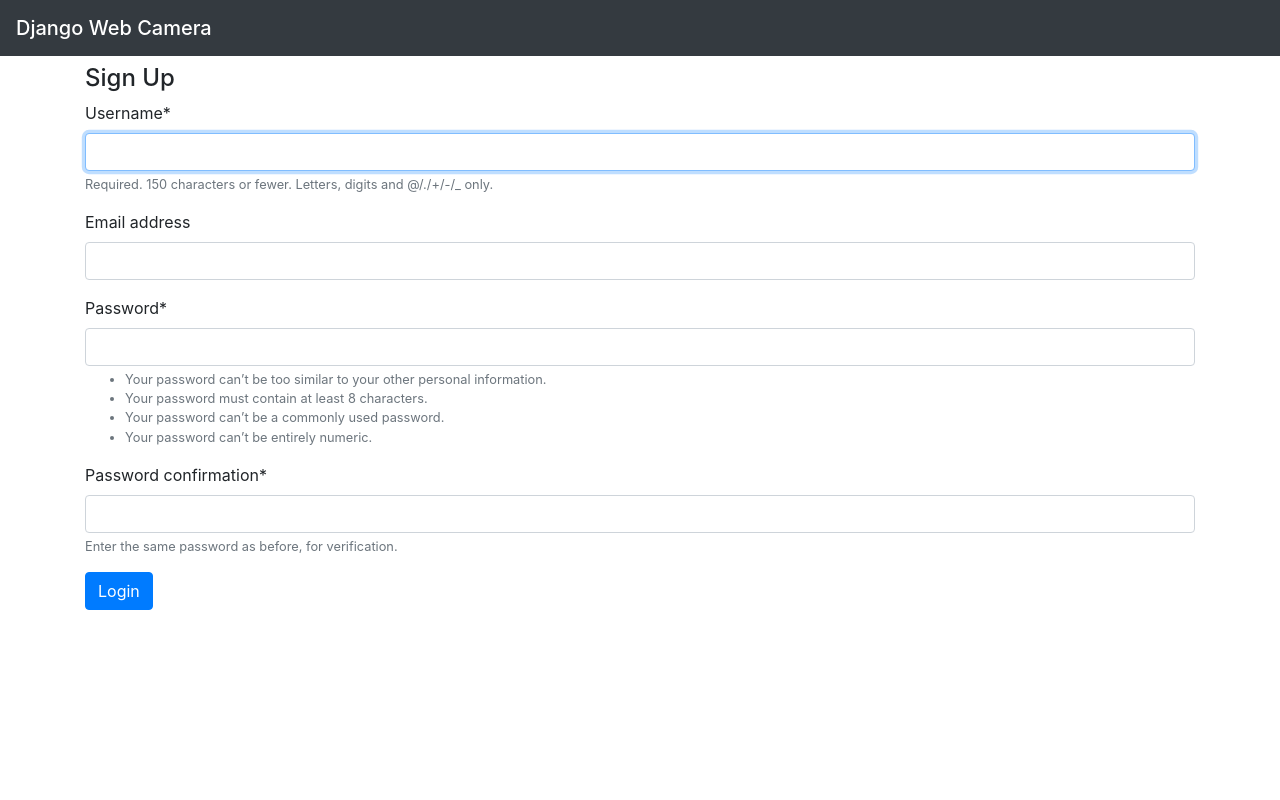
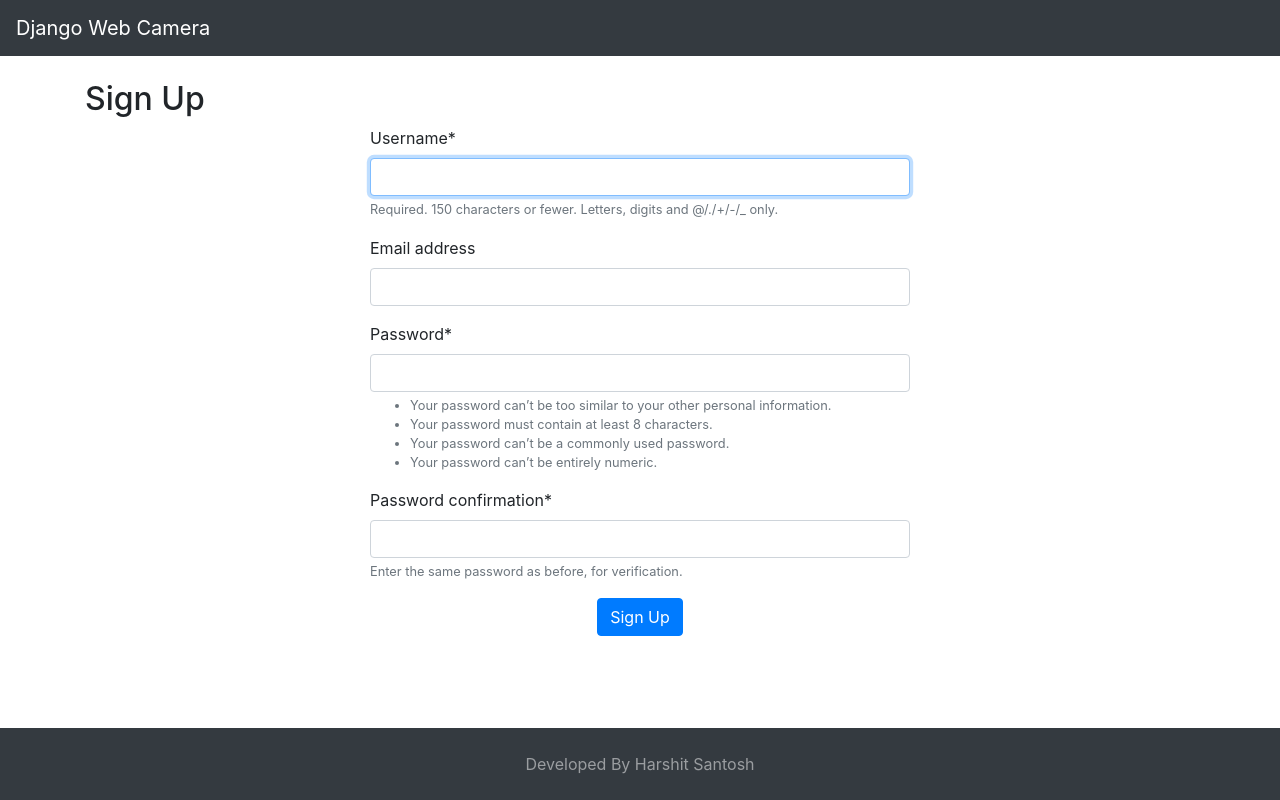
Before and after one commit to harshitsantosh/django-webcam, a Django app: page /signup in a window 1280 px wide. Run offline with Django 3.2, Linux system fonts and the light colour scheme; some libraries are stand-ins or nearby versions.

Commit message:
added the upload images page and made created base.html

```diff
--- a/app_webcam/models.py
+++ b/app_webcam/models.py
@@ -1,7 +1,9 @@
 from django.db import models
+from django.contrib.auth.models import User
 
 
 class Camera(models.Model):
+    user = models.ForeignKey(User, on_delete=models.CASCADE, default=1)
     file = models.FileField(upload_to='pic')
     created = models.DateTimeField(auto_now_add=True)
     modified = models.DateTimeField(auto_now=True)
--- a/app_webcam/templates/signup.html
+++ b/app_webcam/templates/signup.html
@@ -1,36 +1,31 @@
-<!DOCTYPE html>
+{% extends 'base.html' %}
 {% load crispy_forms_tags %}
-<html lang="en">
-<head>
-    <meta charset="UTF-8">
-    <link rel="stylesheet" href="https://cdn.jsdelivr.net/npm/bootstrap@4.5.3/dist/css/bootstrap.min.css"
-          integrity="sha384-TX8t27EcRE3e/ihU7zmQxVncDAy5uIKz4rEkgIXeMed4M0jlfIDPvg6uqKI2xXr2" crossorigin="anonymous">
-    <title>Django Web Camera Sign Up</title>
-</head>
-<body>
-<nav class="navbar navbar-dark bg-dark">
-    <span class="navbar-brand mb-0 h1">Django Web Camera</span>
-</nav>
-<div class="container mt-2">
-    <h4>Sign Up</h4>
-    <form method="post" novalidate>
-        {% csrf_token %}
-        {{ form|crispy }}
+{% block title %} Sign Up{% endblock %}
+{% block content %}
+<div class="container mt-4">
+    <h2>Sign Up</h2>
+    <div class="row justify-content-center">
+        <div class="col-lg-6 col-md-6 col-sm-12 col-xs-12">
 
-        <button type="submit" class="btn btn-primary">Login</button>
-    </form>
-</div>
+            <form method="POST" novalidate>
+                {% csrf_token %}
+                {{ form|crispy }}
+
+                <div class="row">
+                    <div class="col-lg-12 col-md-12 col-sm-12 col-xs-12 mb-4">
+                        <center>
+                            <button type="submit" class="btn btn-primary">Sign Up</button>
+                        </center>
+                    </div>
 
 
-<script src="https://code.jquery.com/jquery-3.5.1.slim.min.js"
-        integrity="sha384-DfXdz2htPH0lsSSs5nCTpuj/zy4C+OGpamoFVy38MVBnE+IbbVYUew+OrCXaRkfj"
-        crossorigin="anonymous"></script>
-<script src="https://cdn.jsdelivr.net/npm/popper.js@1.16.1/dist/umd/popper.min.js"
-        integrity="sha384-9/reFTGAW83EW2RDu2S0VKaIzap3H66lZH81PoYlFhbGU+6BZp6G7niu735Sk7lN"
-        crossorigin="anonymous"></script>
-<script src="https://cdn.jsdelivr.net/npm/bootstrap@4.5.3/dist/js/bootstrap.min.js"
-        integrity="sha384-w1Q4orYjBQndcko6MimVbzY0tgp4pWB4lZ7lr30WKz0vr/aWKhXdBNmNb5D92v7s"
-        crossorigin="anonymous"></script>
+                </div>
 
-</body>
-</html>
+
+            </form>
+
+
+        </div>
+    </div>
+</div>
+{% endblock %}
--- a/app_webcam/views.py
+++ b/app_webcam/views.py
@@ -4,6 +4,7 @@ from django.core.files.base import ContentFile
 from .models import Camera
 from django.contrib.auth.decorators import login_required
 from .forms import RegistrationForm
+from .models import Camera
 
 
 @login_required()
@@ -16,13 +17,19 @@ def webcam(request):
         format, imgstr = canvas_data.split(';base64,')
         ext = format.split('/')[-1]
         pic = ContentFile(base64.b64decode(imgstr), name='temp.' + ext)
-        camera = Camera.objects.create(file=pic)
+        camera = Camera.objects.create(file=pic, user=request.user)
         camera.save()
         context = {
             'success': True
         }
 
     return render(request, 'index.html', context)
+
+
+@login_required()
+def uploaded_images(request):
+    images = Camera.objects.filter(user=request.user).order_by('-created')
+    return render(request, 'uploaded_images.html', context={'images': images})
 
 
 def signup(request):
--- a/prj_django_webcam/settings.py
+++ b/prj_django_webcam/settings.py
@@ -54,13 +54,12 @@ MIDDLEWARE = [
     'django.middleware.clickjacking.XFrameOptionsMiddleware',
 ]
 
-
 ROOT_URLCONF = 'prj_django_webcam.urls'
 
 TEMPLATES = [
     {
         'BACKEND': 'django.template.backends.django.DjangoTemplates',
-        'DIRS': [],
+        'DIRS': [os.path.join(BASE_DIR, 'templates')],
         'APP_DIRS': True,
         'OPTIONS': {
             'context_processors': [
@@ -131,5 +130,5 @@ MEDIA_ROOT = os.path.join(BASE_DIR, 'media')
 
 STATICFILES_STORAGE = 'whitenoise.storage.CompressedManifestStaticFilesStorage'
 
-
+LOGIN_REDIRECT_URL = 'webcam'
 LOGOUT_REDIRECT_URL = 'login'
--- a/prj_django_webcam/urls.py
+++ b/prj_django_webcam/urls.py
@@ -22,6 +22,7 @@ from django.conf.urls.static import static
 urlpatterns = [
     path('admin/', admin.site.urls),
     path('', views.webcam, name='webcam'),
+    path('images', views.uploaded_images, name='uploaded_images'),
     path('signup', views.signup, name='signup'),
     path('accounts/', include('django.contrib.auth.urls')),
 ]
--- /dev/null
+++ b/templates/base.html
@@ -0,0 +1,113 @@
+<!DOCTYPE html>
+<html lang="en">
+<head>
+    <meta charset="UTF-8">
+    <title>{% block title%} {%endblock%}</title>
+
+    <link rel="stylesheet" href="https://cdn.jsdelivr.net/npm/bootstrap@4.5.3/dist/css/bootstrap.min.css"
+          integrity="sha384-TX8t27EcRE3e/ihU7zmQxVncDAy5uIKz4rEkgIXeMed4M0jlfIDPvg6uqKI2xXr2" crossorigin="anonymous">
+
+    <style type="text/css">
+          #loader{
+                      position: fixed;
+                      left: 50%;
+                      top: 50%;
+                      display:none;
+                      z-index: 9999;
+                }
+
+            .overlay {
+                        background-color:#EFEFEF;
+                        position: fixed;
+                        width: 100%;
+                        height: 100%;
+                        z-index: 1000;
+                        top: 0px;
+                        left: 0px;
+                        opacity: .5;
+                        filter: alpha(opacity=50);
+                        display: none;
+             }
+
+             html,
+                body {
+                  height: 100%;
+                }
+
+                #page-content {
+                  flex: 1 0 auto;
+                }
+
+                #sticky-footer {
+                  flex-shrink: none;
+
+                }
+
+
+
+
+
+
+    </style>
+</head>
+<body class="d-flex flex-column">
+
+<nav class="navbar navbar-expand-lg navbar-dark bg-dark">
+    <a class="navbar-brand" href="{% url 'webcam' %}">Django Web Camera</a>
+
+    {% if user.is_authenticated %}
+    <button class="navbar-toggler" type="button" data-toggle="collapse" data-target="#navbarSupportedContent"
+            aria-controls="navbarSupportedContent" aria-expanded="false" aria-label="Toggle navigation">
+        <span class="navbar-toggler-icon"></span>
+    </button>
+    <div class="collapse navbar-collapse" id="navbarSupportedContent">
+        <ul class="navbar-nav mr-auto">
+            <li class="nav-item active">
+                <a class="nav-link" href="{% url 'webcam' %}">Web Camera</a>
+            </li>
+            <li class="nav-item active">
+                <a class="nav-link" href="{% url 'uploaded_images' %}">Images</a>
+            </li>
+        </ul>
+
+
+        <form class="form-inline my-2 my-lg-0">
+            <span class="navbar-brand mb-0 h1">Welcome {{user.username}}</span>
+            <a class="btn btn-primary my-2 my-sm-0" type="submit" href="{% url 'logout' %}">Log Out</a>
+        </form>
+        </div>
+ {% endif %}
+</nav>
+
+<div id="page-content">
+
+    {% block content %}
+    {% endblock %}
+
+</div>
+<footer id="sticky-footer" class="py-4 bg-dark text-white-50">
+    <div class="container text-center">
+        Developed By Harshit Santosh
+
+    </div>
+</footer>
+
+
+<script src="https://webrtc.github.io/adapter/adapter-latest.js"></script>
+
+<script src="https://code.jquery.com/jquery-3.5.1.slim.min.js"
+        integrity="sha384-DfXdz2htPH0lsSSs5nCTpuj/zy4C+OGpamoFVy38MVBnE+IbbVYUew+OrCXaRkfj"
+        crossorigin="anonymous"></script>
+<script src="https://cdn.jsdelivr.net/npm/popper.js@1.16.1/dist/umd/popper.min.js"
+        integrity="sha384-9/reFTGAW83EW2RDu2S0VKaIzap3H66lZH81PoYlFhbGU+6BZp6G7niu735Sk7lN"
+        crossorigin="anonymous"></script>
+<script src="https://cdn.jsdelivr.net/npm/bootstrap@4.5.3/dist/js/bootstrap.min.js"
+        integrity="sha384-w1Q4orYjBQndcko6MimVbzY0tgp4pWB4lZ7lr30WKz0vr/aWKhXdBNmNb5D92v7s"
+        crossorigin="anonymous"></script>
+
+{% block script %}
+{% endblock %}
+
+
+</body>
+</html>
```
Also changed, not shown: app_webcam/templates/index.html (+7 -70 lines), app_webcam/templates/registration/login.html (+29 -31 lines), app_webcam/templates/uploaded_images.html (added, +23 -0 lines), app_webcam/forms.py (line endings or trailing spaces), app_webcam/migrations/0002_camera_user.py (added).
